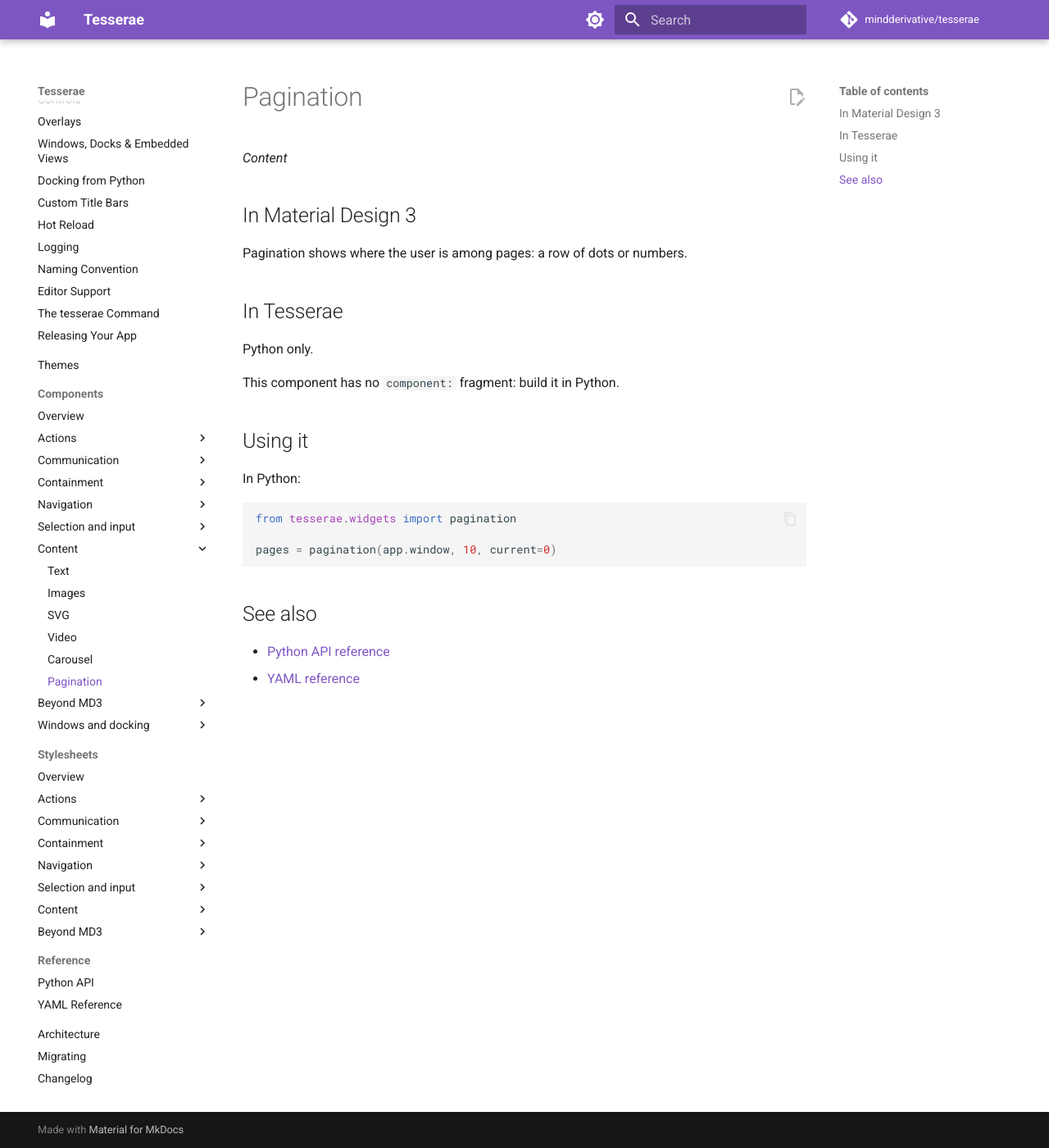
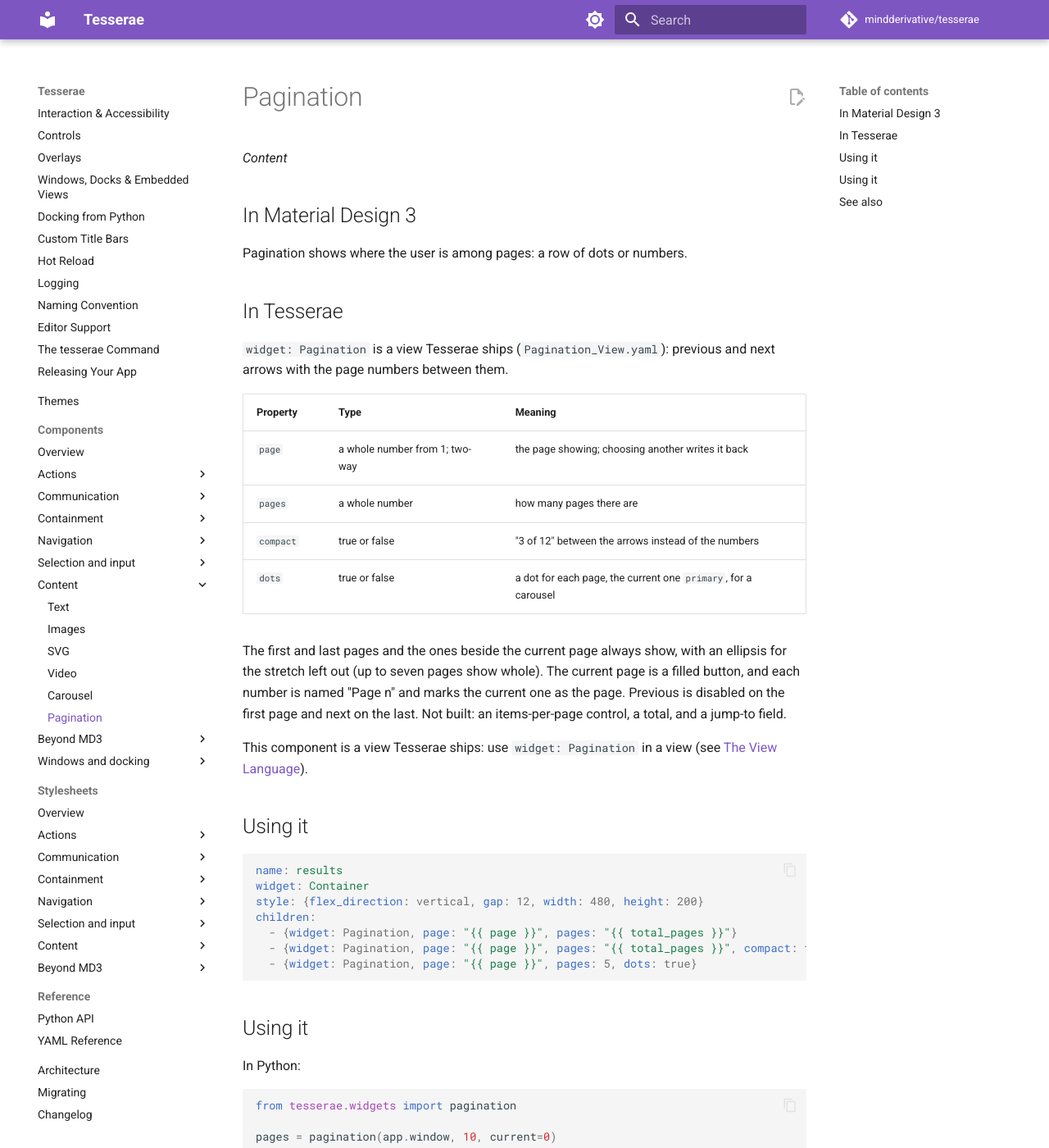
Before and after one commit to mindderivative/tesserae, an MkDocs documentation site: the page built from docs/components/pagination.md, in a window 1280 px wide and 1400 px high. Shown: the whole window at 82% size. Built offline with MkDocs 1.6.1 and Material for MkDocs 9.7.7, drawn with Linux system fonts in a browser that asks for light colours; comment, search, counter and statistics services are not loaded.

Commit message:
0.5.0 #200: Pagination, a shipped view (numbers with an ellipsis, compact and dots, previous and next)
Co-Authored-By: Claude Sonnet 5.5 <noreply@anthropic.com>

````diff
--- a/docs/components/pagination.md
+++ b/docs/components/pagination.md
@@ -8,9 +8,32 @@ Pagination shows where the user is among pages: a row of dots or numbers.
 
 ## In Tesserae
 
-Python only.
+`widget: Pagination` is a view Tesserae ships (`Pagination_View.yaml`): previous and next arrows with the page numbers between them.
 
-This component has no `component:` fragment: build it in Python.
+| Property | Type | Meaning |
+| --- | --- | --- |
+| `page` | a whole number from 1; two-way | the page showing; choosing another writes it back |
+| `pages` | a whole number | how many pages there are |
+| `compact` | true or false | "3 of 12" between the arrows instead of the numbers |
+| `dots` | true or false | a dot for each page, the current one `primary`, for a carousel |
+
+The first and last pages and the ones beside the current page always show, with an ellipsis for the stretch left out (up to seven pages show whole). The
+current page is a filled button, and each number is named "Page n" and marks the current one as the page. Previous is disabled on the first page and next on the
+last. Not built: an items-per-page control, a total, and a jump-to field.
+
+This component is a view Tesserae ships: use `widget: Pagination` in a view (see [The View Language](../guide/view-language.md)).
+
+## Using it
+
+```yaml
+name: results
+widget: Container
+style: {flex_direction: vertical, gap: 12, width: 480, height: 200}
+children:
+  - {widget: Pagination, page: "{{ page }}", pages: "{{ total_pages }}"}
+  - {widget: Pagination, page: "{{ page }}", pages: "{{ total_pages }}", compact: true}
+  - {widget: Pagination, page: "{{ page }}", pages: 5, dots: true}
+```
 
 ## Using it
 
--- /dev/null
+++ b/src/tesserae/views/Pagination_Stylesheet.yaml
@@ -0,0 +1,4 @@
+# The look of Pagination: the ellipsis and the "3 of 12" in on_surface_variant and on_surface.
+styles:
+  - {widget: Pagination, part: gap, style: {foreground: on_surface_variant}}
+  - {widget: Pagination, part: summary, style: {foreground: on_surface}}
````
Also changed, not shown: design/yaml-language.md (+1 -0 lines), docs/changelog.md (+1 -0 lines), docs/components/index.md (+1 -1 lines), src/tesserae/views/Pagination_View.yaml (added, +69 -0 lines), 2 other files.
